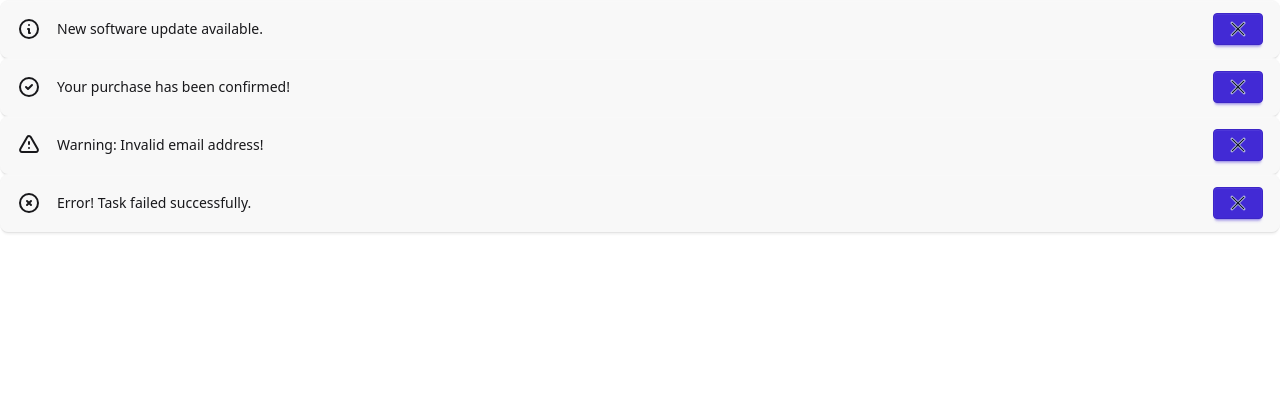
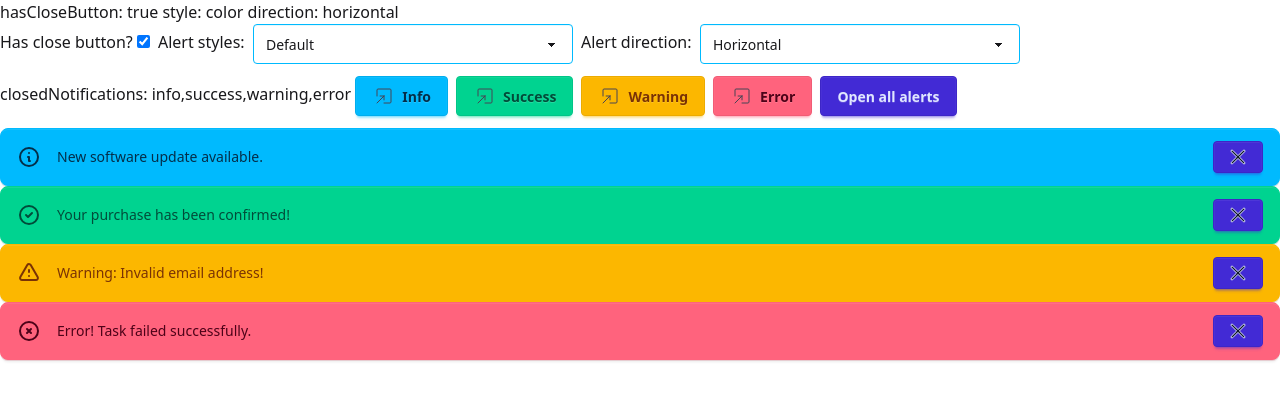
Before and after one commit to railsstudent/angular-alert-component, an Angular app: page / in a window 1280 px wide. Shown: the top 400 px of the page. Built offline with nearby package versions, Linux system fonts and the light colour scheme.

Commit message:
feat: create an AlertBarComponent

```diff
--- /dev/null
+++ b/src/app/alert-bar/alert-bar.component.ts
@@ -0,0 +1,85 @@
+import { ChangeDetectionStrategy, Component, input, model } from '@angular/core';
+import { FormsModule } from '@angular/forms';
+import { capitalize } from '../capitalize';
+import { OpenIconComponent } from '../icon/icon.component';
+
+@Component({
+  selector: 'app-alert-bar',
+  imports: [FormsModule, OpenIconComponent],
+  template: `
+  <div>
+    @let c = config();
+    hasCloseButton: {{ hasCloseButton()}}
+    style: {{ style() }}
+    direction: {{ direction() }}
+    <p class="mb-[0.75rem]">
+      <span>Has close button? </span>
+      <input type="checkbox" class="mr-[0.5rem]" [(ngModel)]="hasCloseButton" />
+      <span>{{ c.styleLabel }}&nbsp;&nbsp;</span>
+      <select class="select select-info mr-[0.5rem]" [(ngModel)]="style">
+        @for (style of c.styles; track style.value) {
+          <option [ngValue]="style.value">
+            {{ style.text }}
+          </option>
+        }
+      </select>
+      <span>{{ c.directionLabel }}&nbsp;&nbsp;</span>
+      <select class="select select-info mr-[0.5rem]" [(ngModel)]="direction">
+        @for (direction of c.directions; track direction.value) {
+          <option [ngValue]="direction.value">
+            {{ direction.text }}
+          </option>
+        }
+      </select>
+    </p>
+    <p class="mb-[0.75rem]">
+      closedNotifications: {{ closedNotifications() }}
+      @for (type of closedNotifications(); track type) {
+        <button
+          class="mr-[0.5rem] btn"
+          [class]="getBtnClass(type)"
+          (click)="removeNotification(type)"
+        >
+          <app-open-icon />{{ capitalize(type) }}
+        </button>
+      }
+      @if (closedNotifications().length > 0) {
+        <button
+          class="btn btn-primary"
+          (click)="closedNotifications.set([])">
+          Open all alerts
+        </button>
+      }
+    </p>
+  </div>
+  `,
+  changeDetection: ChangeDetectionStrategy.OnPush,
+})
+export class AlertBarComponent {
+  config = input.required<{
+    styleLabel: string
+    styles: { text: string, value: string }[]
+    directionLabel: string
+    directions: { text: string, value: string }[]
+  }>();
+
+  hasCloseButton = model(true);
+  style = model('color');
+  direction = model('horizontal');
+  closedNotifications = model<string[]>(['info', 'success', 'warning', 'error']);
+
+  capitalize = capitalize;
+
+  getBtnClass(type: string) {
+    return {
+        info: 'btn-info',
+        warning: 'btn-warning',
+        error: 'btn-error',
+        success: 'btn-success'
+    }[type]
+  }
+
+  removeNotification(type: string) {
+    this.closedNotifications.update((prev) => prev.filter((t) => t !== type));
+  }
+}
--- a/src/app/alert-list/alert-list.component.ts
+++ b/src/app/alert-list/alert-list.component.ts
@@ -1,11 +1,13 @@
 import { ChangeDetectionStrategy, Component, computed, input, signal } from '@angular/core';
 import { AlertType } from '../alert.type';
 import { AlertComponent } from '../alert/alert.component';
+import { AlertBarComponent } from '../alert-bar/alert-bar.component';
 
 @Component({
   selector: 'app-alert-list',
-  imports: [AlertComponent],
+  imports: [AlertComponent, AlertBarComponent],
   template: `
+    <app-alert-bar [config]="config()" />
     @for (alert of filteredAlerts(); track alert.type) {
       <app-alert [type]='alert.type' (closeNotification)="handleCloseNotification($event)">
         {{ alert.message }}
@@ -19,6 +21,21 @@ export class AlertListComponent {
 
   closedNotifications = signal<string[]>([]);
 
+  config = signal({
+    styleLabel: "Alert styles:",
+    styles: [
+      { text: 'Default', value: 'color' },
+      { text: 'Soft', value: 'soft' },
+      { text: 'Outline', value: 'outline' },
+      { text: 'Dash', value: 'dash' }
+    ],
+    directionLabel: "Alert direction:",
+    directions: [
+      { text: 'Horizontal', value: 'horizontal' },
+      { text: 'Vertical', value: 'vertical' },
+    ]
+  })
+
   filteredAlerts = computed(() =>
     this.alerts().filter(alert => !this.closedNotifications().includes(alert.type))
   );
--- a/src/app/alert/alert.component.ts
+++ b/src/app/alert/alert.component.ts
@@ -38,7 +38,16 @@ export class AlertComponent {
     return InfoIconComponent;
   });
 
-  alertClasses = computed(() => `alert alert-${this.type()}`);
+  alertColor = computed(() => {
+    return {
+        info: 'alert-info',
+        warning: 'alert-warning',
+        error: 'alert-error',
+        success: 'alert-success'
+    }[this.type()]
+})
+
+  alertClasses = computed(() => `alert ${this.alertColor()}`);
 
   closed = signal(false);
 
--- /dev/null
+++ b/src/app/capitalize.ts
@@ -0,0 +1,7 @@
+export function capitalize(str: string): string {
+    if (typeof str === 'undefined' || str === null || str === '') {
+        return '';
+    }
+
+    return str.charAt(0).toUpperCase() + str.slice(1);
+}
--- a/src/app/icon/icon.component.ts
+++ b/src/app/icon/icon.component.ts
@@ -54,3 +54,14 @@ export class ErrorIconComponent {}
   changeDetection: ChangeDetectionStrategy.OnPush,
 })
 export class CloseIconComponent {}
+
+@Component({
+  selector: 'app-open-icon',
+  template: `
+<svg width="800px" class="h-6 w-6 shrink-0 stroke-current" viewBox="0 0 24 24" fill="none" xmlns="http://www.w3.org/2000/svg">
+  <path d="M5 12V6C5 5.44772 5.44772 5 6 5H18C18.5523 5 19 5.44772 19 6V18C19 18.5523 18.5523 19 18 19H12M8.11111 12H12M12 12V15.8889M12 12L5 19" stroke="#464455" stroke-linecap="round" stroke-linejoin="round"/>
+</svg>
+  `,
+  changeDetection: ChangeDetectionStrategy.OnPush,
+})
+export class OpenIconComponent {}
```
